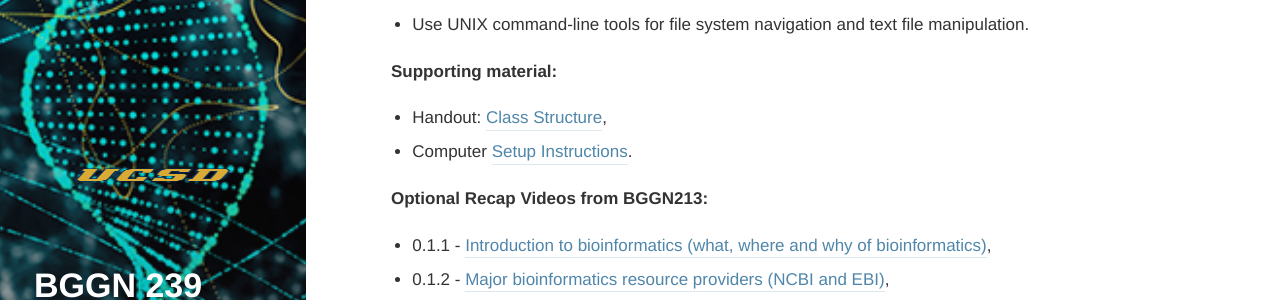
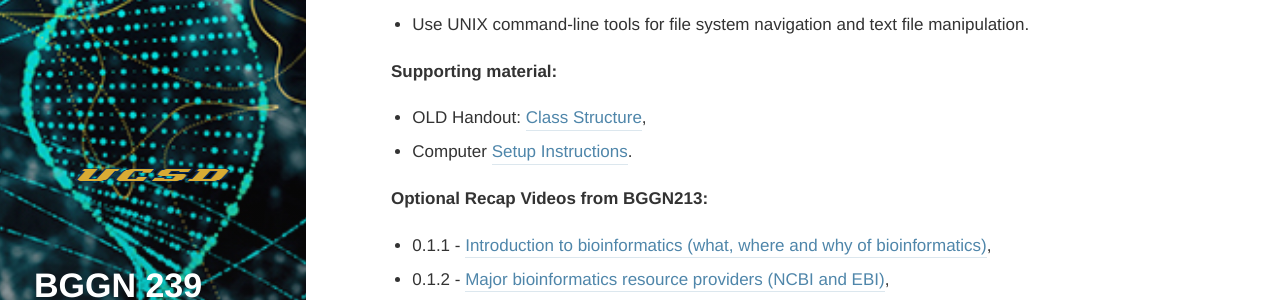
Before and after one commit to ay-lab/BGGN239Spring2025, a Jekyll site: the page built from class_material/week01.md, in a window 1280 px wide and 900 px high, scrolled down 765 px. Shown: the part 152-452 px from the top of the window. Built offline with Jekyll 4.4.1, drawn with Linux system fonts in a browser that asks for light colours; part of the change alters nothing that is shown.

```diff
--- a/class_material/week01.md
+++ b/class_material/week01.md
@@ -30,7 +30,7 @@ Course introduction, Learning goals & expectations, Meet the instructional team.
 
 
 **Supporting material:**
-- Handout: [Class Structure](https://ay-lab.github.io/BGGN239Spring2023/class_material/Class_Overview.pdf){:.no-push-state}{:target="_blank"},
+- OLD Handout: [Class Structure](https://ay-lab.github.io/BGGN239Spring2023/class_material/Class_Overview.pdf){:.no-push-state}{:target="_blank"},
 - Computer [Setup Instructions]({{ site.baseurl }}/setup/).
 
 
@@ -90,7 +90,7 @@ Analysis of RNA-Seq data with R, Differential expression tests, RNA-Seq statisti
 
 
 **Homework:**
-- Submit your completed PDF lab report to [GradeScope](https://www.gradescope.com/courses/528106){:.no-push-state}{:target="_blank"},
+- Submit your completed PDF lab report to [GradeScope](https://www.gradescope.com/courses/1009621){:.no-push-state}{:target="_blank"},
 
 
 ---
@@ -102,8 +102,8 @@ Differential expression analysis project, Working with GEO and DESeq2 followed b
 
 
 - Lab: [DESeq2 analysis mini-project]({{ site.baseurl }}/class_material/class2_lab.html){:.no-push-state}{:target="_blank"}.
-- [Muddy point assessment](https://forms.gle/nTcwUHM4c2nmNZvp8){:.no-push-state}.  TO UPDATE
+- [Muddy point assessment](https://forms.gle/nTcwUHM4c2nmNZvp8){:.no-push-state}.
 
 
 **Homework:**
-- Submit your completed PDF lab report to [GradeScope](https://www.gradescope.com/courses/528106){:.no-push-state}{:target="_blank"},
+- Submit your completed PDF lab report to [GradeScope](https://www.gradescope.com/courses/1009621){:.no-push-state}{:target="_blank"},
```
